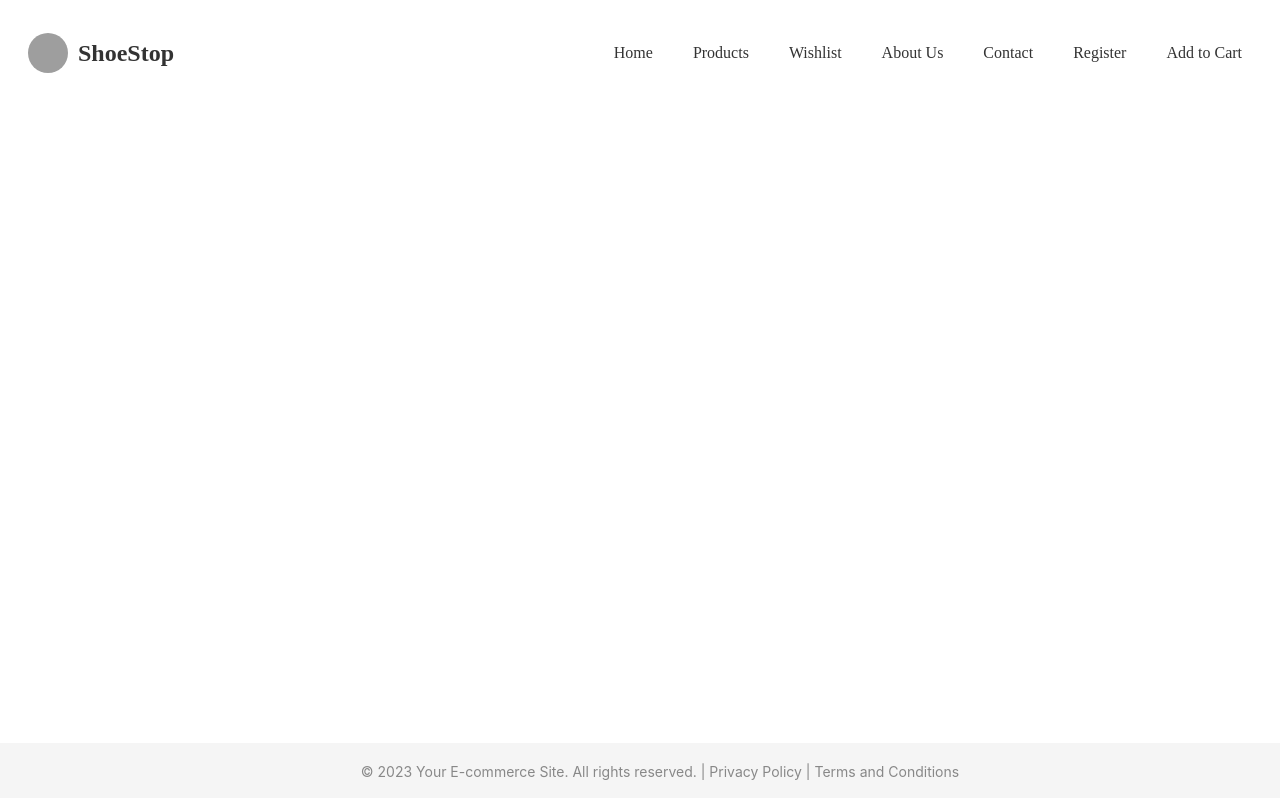
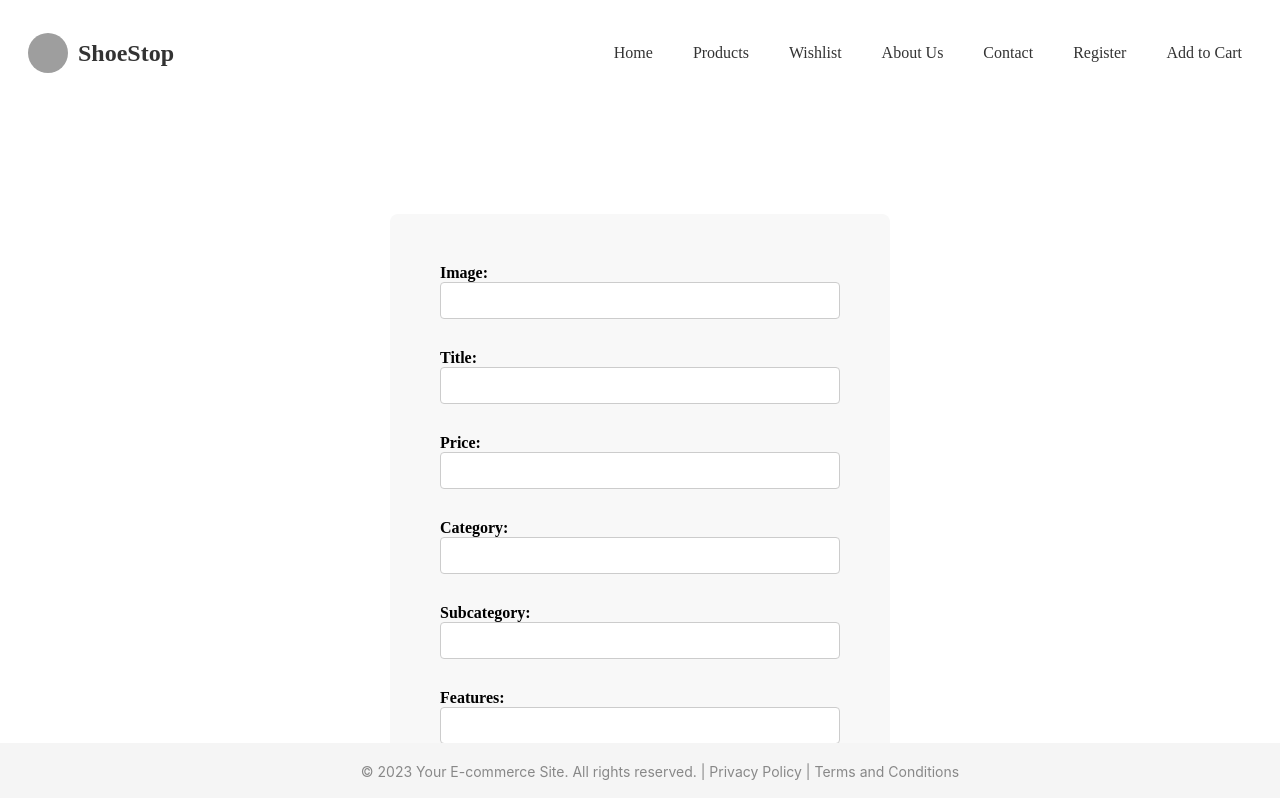
Before and after one commit to Umer017/ShoesWebsite-In-react.js, a React (Create React App) app: page /listshoe in a window 1280 px wide. Shown: the top 798 px of the page. Built offline with nearby package versions, Linux system fonts and the light colour scheme; grey boxes are pictures that could not be loaded.

Commit message:
1 file modified, 1 added

```diff
--- /dev/null
+++ b/src/Admin/ListShoe.js
@@ -0,0 +1,248 @@
+import React, { useState } from 'react';
+import styled from 'styled-components';
+import axios from 'axios';
+
+const FormContainer = styled.div`
+  display: flex;
+  justify-content: center;
+  align-items: center;
+  margin-top:15%;
+  height: 80vh;
+  @media (max-width: 768px) {
+    margin-top:30%
+  }
+  @media (max-width: 500px) {
+    margin-top:40%
+  }
+  @media (max-width: 300px) {
+    margin-top:50%
+  }
+`;
+
+const Form = styled.form`
+  width: 400px;
+  padding: 50px;
+  background-color: #f8f8f8;
+  border-radius: 8px;
+  z-index: 1;
+`;
+
+const Label = styled.label`
+  display: block;
+  margin-bottom: 10px;
+  font-weight: bold;
+`;
+
+const Input = styled.input`
+  width: 100%;
+  padding: 10px;
+  border: 1px solid #ccc;
+  border-radius: 4px;
+  margin-bottom: 20px;
+`;
+
+const Button = styled.button`
+  background-color: #4caf50;
+  color: #fff;
+  padding: 10px 20px;
+  border: none;
+  border-radius: 4px;
+  cursor: pointer;
+`;
+
+const AppContainer = styled.div`
+  position: relative;
+  z-index: 0;
+`;
+
+const ShoeForm = () => {
+  const [formData, setFormData] = useState({
+    image: '',
+    title: '',
+    price: '',
+    category: '',
+    subcategory: '',
+    features: [],
+    reviews: [],
+    images: [],
+  });
+
+  const handleChange = (e) => {
+    const { name, value } = e.target;
+    setFormData((prevFormData) => ({
+      ...prevFormData,
+      [name]: value,
+    }));
+  };
+
+  const [features, setFeatures] = useState([]);
+  const [reviews, setReviews] = useState([]);
+  const [images, setImages] = useState([]);
+
+  const handleFeaturesChange = (e) => {
+    const { value } = e.target;
+    setFeatures(value.split(',').map((feature) => feature.trim()));
+  };
+
+  const handleReviewsChange = (e) => {
+    const { name, value } = e.target;
+    setReviews((prevReviews) => ({
+      ...prevReviews,
+      [name]: value,
+    }));
+  };
+
+  const handleAddReview = () => {
+    setReviews((prevReviews) => [
+      ...prevReviews,
+      { user: '', comment: '', rating: 0 },
+    ]);
+  };
+
+  const handleReviewChange = (index, field, value) => {
+    setReviews((prevReviews) => {
+      const updatedReviews = [...prevReviews];
+      updatedReviews[index][field] = value;
+      return updatedReviews;
+    });
+  };
+
+  const handleImagesChange = (e) => {
+    const { files } = e.target;
+    const imagesArray = Array.from(files).map((file) => file.name);
+    setImages(imagesArray);
+  };
+
+  const handleSubmit = (e) => {
+    e.preventDefault();
+    // axios
+    //   .post('/api/shoes', formData)
+    //   .then((response) => {
+    //     // Handle the success response
+    //     console.log('Shoe created:', response.data);
+    //   })
+    //   .catch((error) => {
+    //     // Handle the error response
+    //     console.error('Error creating shoe:', error);
+    //   });
+  };
+
+  return (
+    <AppContainer>
+      <FormContainer>
+        <Form onSubmit={handleSubmit}>
+          <Label>
+            Image:
+            <Input
+              type="text"
+              name="image"
+              value={formData.image}
+              onChange={handleChange}
+            />
+          </Label>
+          <Label>
+            Title:
+            <Input
+              type="text"
+              name="title"
+              value={formData.title}
+              onChange={handleChange}
+            />
+          </Label>
+          <Label>
+            Price:
+            <Input
+              type="number"
+              name="price"
+              value={formData.price}
+              onChange={handleChange}
+            />
+          </Label>
+          <Label>
+            Category:
+            <Input
+              type="text"
+              name="category"
+              value={formData.category}
+              onChange={handleChange}
+            />
+          </Label>
+          <Label>
+            Subcategory:
+            <Input
+              type="text"
+              name="subcategory"
+              value={formData.subcategory}
+              onChange={handleChange}
+            />
+          </Label>
+          <Label>
+            Features:
+            <Input
+              type="text"
+              name="features"
+              value={features.join(', ')}
+              onChange={handleFeaturesChange}
+            />
+          </Label>
+
+          {reviews.map((review, index) => (
+            <div key={index}>
+              <Label>
+                User:
+                <Input
+                  type="text"
+                  name={`user-${index}`}
+                  value={review.user}
+                  onChange={(e) =>
+                    handleReviewChange(index, 'user', e.target.value)
+                  }
+                />
+              </Label>
+              <Label>
+                Comment:
+                <Input
+                  type="text"
+                  name={`comment-${index}`}
+                  value={review.comment}
+                  onChange={(e) =>
+                    handleReviewChange(index, 'comment', e.target.value)
+                  }
+                />
+              </Label>
+              <Label>
+                Rating:
+                <Input
+                  type="number"
+                  name={`rating-${index}`}
+                  value={review.rating}
+                  onChange={(e) =>
+                    handleReviewChange(index, 'rating', e.target.value)
+                  }
+                />
+              </Label>
+            </div>
+          ))}
+          <Button type="button" onClick={handleAddReview}>
+            Add Review
+          </Button>
+
+          <Label>
+            Images:
+            <Input
+              type="file"
+              name="images"
+              onChange={handleImagesChange}
+              multiple
+            />
+          </Label>
+
+          {/* Add fields for other properties (features, reviews, images) */}
+          <Button type="submit">Submit</Button>
+        </Form>
+      </FormContainer>
+    </AppContainer>
+  );
+};
+
+export default ShoeForm;
--- a/src/App.js
+++ b/src/App.js
@@ -13,6 +13,8 @@ import Registration from './components/Registration/Registration.js';
 import ProductDetailsPage from './components/ProductDetailsPage/ProductDetailsPage .js';
 import { BrowserRouter, Routes, Route, Outlet } from 'react-router-dom';
 import CartProvider from './cartContext';
+import ListShoe from './Admin/ListShoe';
+
 export default function App() {
   return (
     <CartProvider>
@@ -31,6 +33,7 @@ export default function App() {
             path="/productdetails"
             element={<ProductDetailsPage />}
           ></Route>
+          <Route path="/listshoe" element={<ListShoe />}></Route>
         </Routes>
       </BrowserRouter>
       <Outlet />
```
